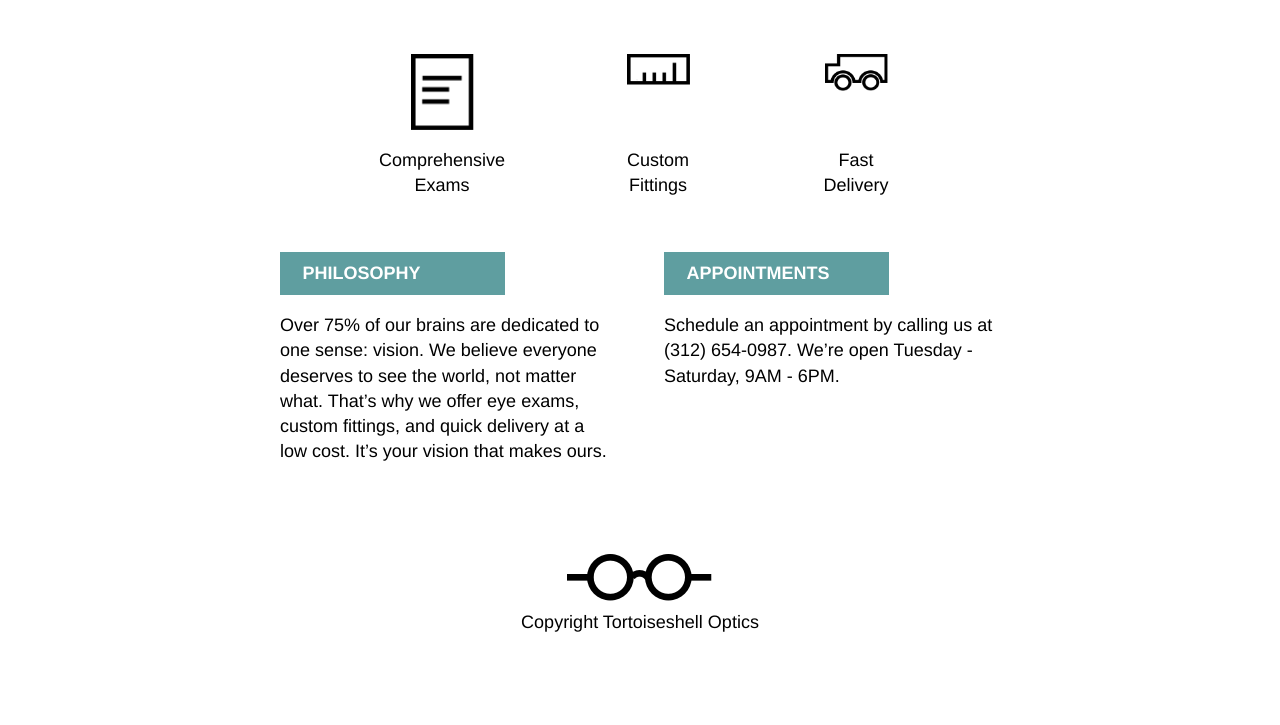
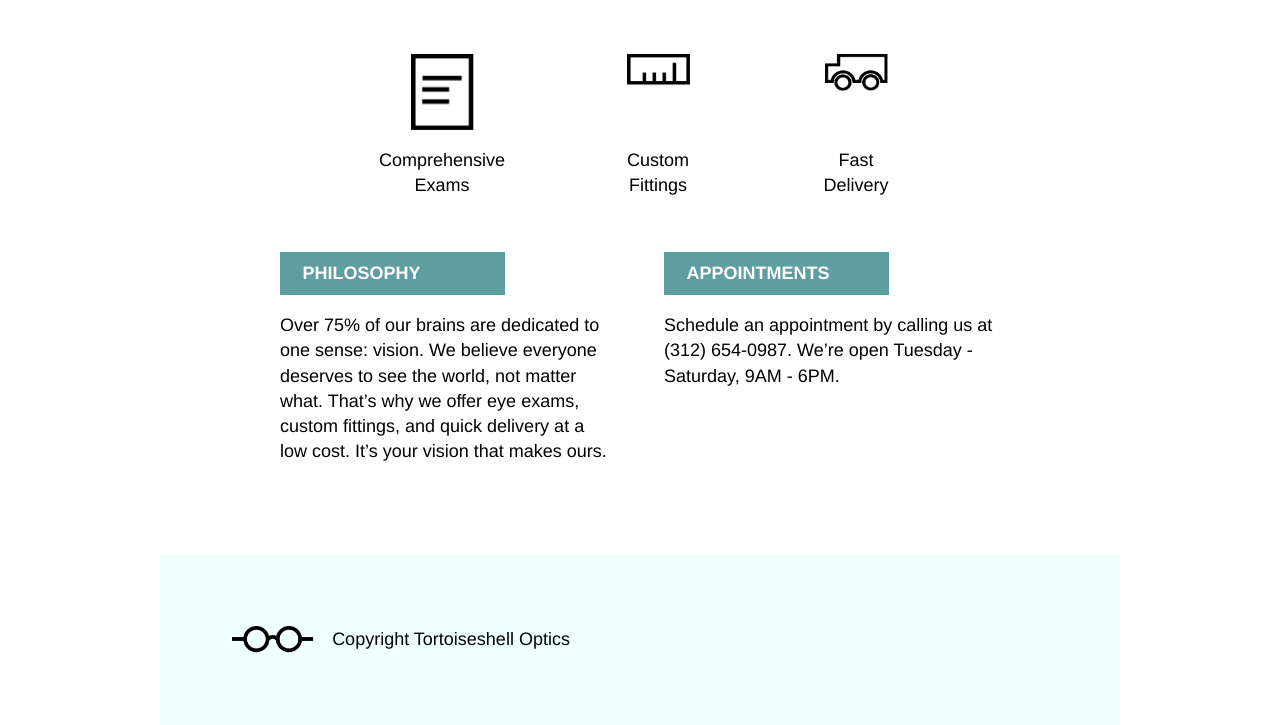
Before and after one commit to 1mauricio4/Tortoiseshell-Optics, a plain HTML site: page index.html in a window 1280 px wide. Shown: the part 558-1283 px from the top of the page. Before the commit the page ends 1193 px from the top, so only its background shows below. Drawn offline with Linux system fonts and the light colour scheme.

Commit message:
Final add css style to footer and minor adjustment to index.

```diff
--- a/index.html
+++ b/index.html
@@ -18,7 +18,7 @@
         <ul class="nav-1">
           <li>Services</li>
           <li>Products</li>
-          <li>contact</li>
+          <li>Contact</li>
         </ul>
         <ul class="nav-2">
           <li>Menu</li>
--- a/resources/css/style.css
+++ b/resources/css/style.css
@@ -153,3 +153,33 @@ ul.nav-2 {
   text-align: left;
   margin-top: 1rem;
 }
+
+/******   Footer   ******/
+footer {
+  display: flex;
+  justify-content: flex-start;
+  align-items: center;
+  margin: auto;
+  background-color: azure;
+}
+
+.copyright {
+  width: 100%;
+  height: auto;
+  display: flex;
+  justify-content: flex-start;
+  align-items: center;
+  padding: 4rem;
+}
+
+.black-logo {
+  display: flex;
+  align-items: center;
+  justify-content: center;
+}
+
+.black-logo img {
+  height: 1.5rem;
+  width: auto;
+  margin: 0 1rem 0 0;
+}
```
